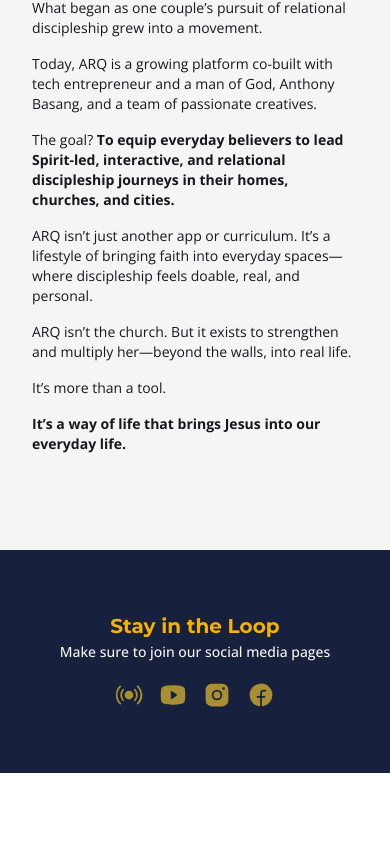
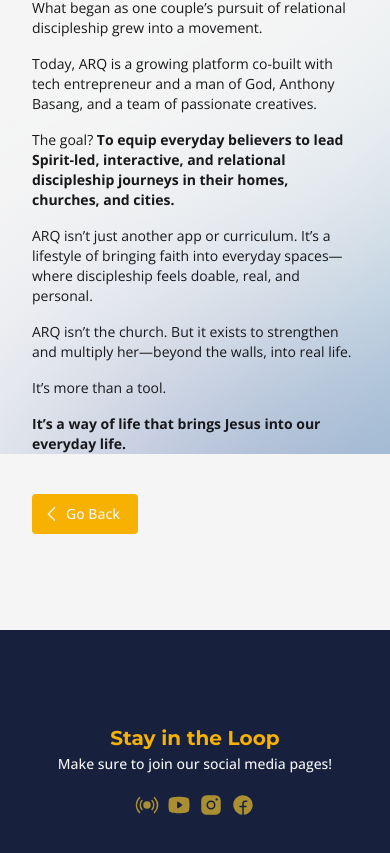
Before and after one commit to arq-developers/web-landing, a Next.js app: page /about in a window 390 px wide. Shown: the part 1530-2383 px from the top of the page. Before the commit the page ends 2303 px from the top, so only its background shows below. Built offline with nearby package versions, Linux system fonts and the light colour scheme.

Commit message:
style(ARQ-17): styled background page

```diff
--- a/src/app/about/page.tsx
+++ b/src/app/about/page.tsx
@@ -4,8 +4,9 @@ import { Banner, AboutARQ } from "@/components/home";
 
 function Page() {
 	return (
-		<div>
+		<div className="min-h-screen bg-[url('/images/bg/mobgradient-bg.png')] sm:bg-[url('/images/bg/gradient-bg.png')] bg-no-repeat bg-top sm:bg-center bg-fixed">
 			<Banner />
+
 			<AboutARQ />
 			{/* <Link href="/">Home</Link> */}
 		</div>
--- a/src/app/globals.css
+++ b/src/app/globals.css
@@ -8,6 +8,7 @@
     --color-blue-dark: #17213e; /* for darker bg */
     --color-black: #04101a; /* for body text */
     --color-gray: #747474; /* for subtitles */
+    --color-gray-light: #e8e8e8; /* for light gray bg */
     --color-yellow-dark: #f7b100; /* for lighter bg */
     --color-yellow-light: #f7cb2d; /* for darker bg */
     --color-white: #ffffff; /* pure white */
--- a/src/app/page.tsx
+++ b/src/app/page.tsx
@@ -14,7 +14,7 @@ import {
 
 export default function Page() {
 	return (
-		<div>
+		<div className="min-h-screen bg-[url('/images/bg/mobgradient-bg.png')] sm:bg-[url('/images/bg/gradient-bg.png')] bg-no-repeat bg-bottom sm:bg-center bg-fixed">
 			<Hero />
 			<div id="about">
 				<AboutARQStory />
--- a/src/components/home/about-arq-story.tsx
+++ b/src/components/home/about-arq-story.tsx
@@ -51,7 +51,7 @@ function AboutARQ() {
 
 						<Link
 							href="/about"
-							className="bg-yellow-dark py-2 px-7 rounded-sm text-white-soft font-medium text-sm md:text-base border-2 border-transparent hover:bg-transparent hover:border-2 hover:border-blue-dark hover:text-blue-dark transition-all duration-300 disabled mt-2 cursor-not-allowed"
+							className="bg-yellow-dark py-2 px-7 rounded-sm text-white-soft font-medium text-sm md:text-base border-2 border-transparent hover:bg-transparent hover:border-2 hover:border-blue-dark hover:text-blue-dark transition-all duration-300 disabled mt-2 cursor-pointer"
 						>
 							Read more
 						</Link>
--- a/src/components/home/about-arq.tsx
+++ b/src/components/home/about-arq.tsx
@@ -1,4 +1,8 @@
+"use client";
+
 import Image from "next/image";
+import Link from "next/link";
+import { CaretLeft } from "@phosphor-icons/react";
 
 export default function AboutARQ() {
 	return (
@@ -86,6 +90,14 @@ export default function AboutARQ() {
 					It’s a way of life that brings Jesus into our everyday life.
 				</span>
 			</div>
+			<div className="flex items-center justify-start max-w-6xl w-full">
+				<Link
+					href="/"
+					className="bg-yellow-dark py-2 pl-2 pr-4 rounded-sm text-white-soft font-medium text-sm md:text-base border-2 border-transparent hover:bg-transparent hover:border-2 hover:border-blue-dark hover:text-blue-dark transition-all duration-300 disabled mt-2 cursor-pointer flex gap-1 items-center"
+				>
+					<CaretLeft size={20} /> Go Back
+				</Link>
+			</div>
 		</div>
 	);
 }
--- a/src/components/home/support-arq.tsx
+++ b/src/components/home/support-arq.tsx
@@ -14,7 +14,7 @@ export default function SupportARQ() {
 	];
 
 	return (
-		<div className="w-full h-full py-24 px-8 lg:px-16 flex flex-col justify-center items-center text-center gap-8 md:gap-12 transition-all duration-300 bg-gray/10">
+		<div className="w-full h-full py-24 px-8 lg:px-16 flex flex-col justify-center items-center text-center gap-8 md:gap-12 transition-all duration-300 bg-gray/10 backdrop-blur">
 			<div className="font-montserrat flex flex-col items-center justify-center gap-1">
 				<span className="text-blue-dark font-bold text-2xl md:text-4xl leading-tight">
 					Support Our Mission
--- a/src/components/home/what-is-arq.tsx
+++ b/src/components/home/what-is-arq.tsx
@@ -22,7 +22,7 @@ export default function WhatIsARQ() {
 
 	return (
 		<div className="w-full">
-			<div className="bg-gradient-to-b from-blue via-blue/80 to-transparent w-full h-72"></div>
+			{/* <div className="bg-gradient-to-b from-blue via-blue/80 to-transparent w-full h-72"></div> */}
 			<div className="gap-8 w-full h-full pt-24 pb-12 px-8 md:px-16 flex flex-col justify-center items-center text-center transition-all duration-300 text-black">
 				<div className="font-montserrat flex flex-col items-center justify-center gap-1">
 					<span className="text-blue/85 font-bold text-xl sm:text-2xl md:text-3xl leading-tight">
--- a/src/components/home/why-it-matters.tsx
+++ b/src/components/home/why-it-matters.tsx
@@ -25,7 +25,7 @@ export default function WhyItMatters() {
 	return (
 		<section
 			id="why-it-matters"
-			className="w-full pt-24 px-8 md:px-16 bg-[#1a2e66] scroll-mt-28 flex flex-col justify-center items-center gap-12"
+			className="w-full pt-24 pb-36 px-8 md:px-16 bg-blue backdrop-blur scroll-mt-28 flex flex-col justify-center items-center gap-12"
 		>
 			<div className="flex flex-col items-center justify-center gap-4">
 				<span className="font-montserrat text-yellow-light font-bold text-xl sm:text-2xl md:text-3xl leading-tight">
--- a/src/components/shared/foo.tsx
+++ b/src/components/shared/foo.tsx
@@ -10,39 +10,39 @@ import {
 export default function StayInTheLoop() {
 	const socialMedias = [
 		{
-			icon: <Broadcast size={28} weight="fill" color="#f7cb2d" />,
+			icon: <Broadcast size={24} weight="fill" color="#f7cb2d" />,
 			href: "#",
 			label: "Podcast",
 		},
 		{
-			icon: <YoutubeLogo size={28} weight="fill" color="#f7cb2d" />,
+			icon: <YoutubeLogo size={24} weight="fill" color="#f7cb2d" />,
 			href: "#",
 			label: "YouTube",
 		},
 		{
-			icon: <InstagramLogo size={28} weight="fill" color="#f7cb2d" />,
+			icon: <InstagramLogo size={24} weight="fill" color="#f7cb2d" />,
 			href: "#",
 			label: "Instagram",
 		},
 		{
-			icon: <FacebookLogo size={28} weight="fill" color="#f7cb2d" />,
+			icon: <FacebookLogo size={24} weight="fill" color="#f7cb2d" />,
 			href: "#",
 			label: "Facebook",
 		},
 	];
 
 	return (
-		<section className="w-full py-16 flex flex-col items-center justify-center text-center gap-3 bg-blue-dark">
+		<section className="w-full py-24 flex flex-col items-center justify-center text-center gap-3 bg-blue-dark">
 			<div className="flex flex-col items-center justify-center gap-1">
 				<span className="font-montserrat text-yellow-dark font-bold text-xl sm:text-2xl md:text-3xl leading-tight">
 					Stay in the Loop
 				</span>
 				<span className="text-white-soft text-sm md:text-base font-medium leading-tight">
-					Make sure to join our social media pages
+					Make sure to join our social media pages!
 				</span>
 			</div>
 
-			<div className="flex gap-4 mt-2">
+			<div className="flex gap-2 sm:gap-4 mt-2">
 				{socialMedias.map((media) => (
 					<a
 						key={media.label}
```
Also changed, not shown: public/images/bg/gradient-bg.png (added), public/images/bg/mobgradient-bg.png (added).
